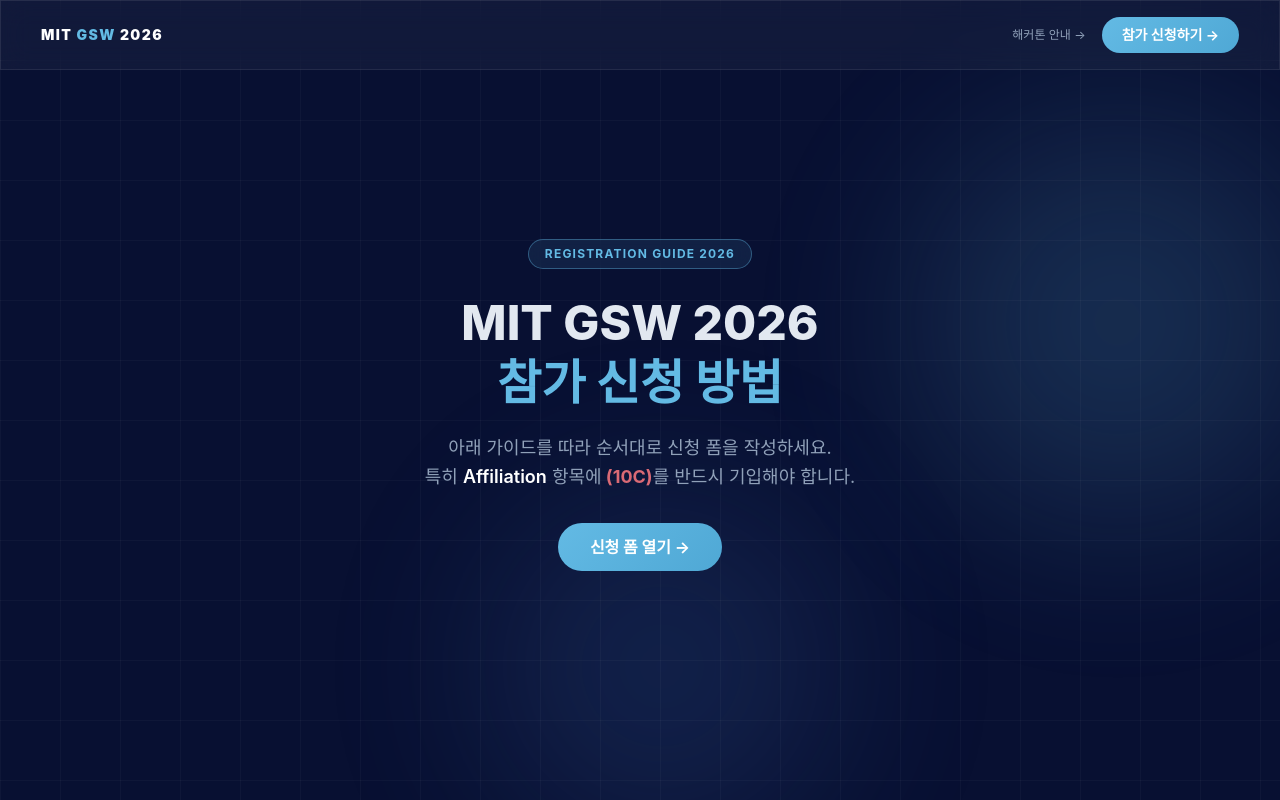
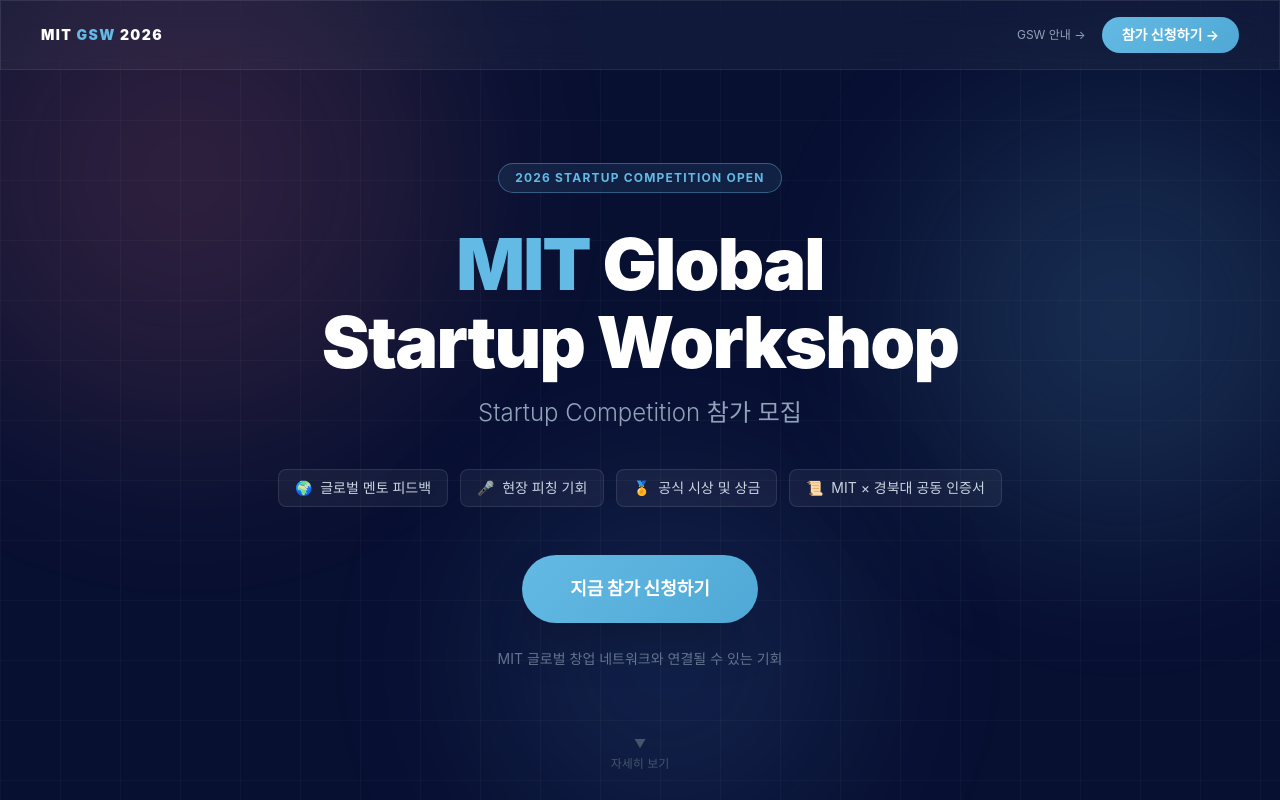
Before and after one commit to jinnarajin/mit-gws-guidepage, a React (Vite) app: page / in a window 1280 px wide. Shown: the top 800 px of the page. Built offline with nearby package versions, Linux system fonts and the light colour scheme.

Commit message:
chore: router 수정 및 navbar 컴포넌트화

```diff
--- a/src/App.jsx
+++ b/src/App.jsx
@@ -1,5 +1,5 @@
 import { BrowserRouter, Routes, Route } from 'react-router-dom'
-import HomePage from './pages/HomePage'
+import GswPage from './pages/GswPage'
 import HackathonPage from './pages/HackathonPage'
 
 export const FORM_URL =
@@ -9,8 +9,8 @@
   return (
     <BrowserRouter>
       <Routes>
-        <Route path="/" element={<HomePage />} />
-        <Route path="/hackathon" element={<HackathonPage />} />
+        <Route path="/" element={<HackathonPage />} />
+        <Route path="/gsw" element={<GswPage />} />
       </Routes>
     </BrowserRouter>
   )
--- /dev/null
+++ b/src/components/Navbar.jsx
@@ -0,0 +1,31 @@
+import { Link, useLocation } from 'react-router-dom'
+
+export default function Navbar({ registerUrl }) {
+  const { pathname } = useLocation()
+  const isGsw = pathname === '/gsw'
+
+  return (
+    <nav className="fixed top-0 left-0 right-0 z-50 flex items-center justify-between px-6 md:px-10 py-4
+                    border-b border-white/[0.07] glass">
+      <div className="text-sm font-black tracking-widest uppercase text-white">
+        MIT <span className="text-[#63BAE4]">GSW</span> 2026
+      </div>
+      <div className="flex items-center gap-4">
+        <Link
+          to={isGsw ? '/' : '/gsw'}
+          className="text-xs text-slate-400 hover:text-[#63BAE4] transition-colors"
+        >
+          {isGsw ? '해커톤 안내 →' : 'GSW 안내 →'}
+        </Link>
+        <a
+          href={registerUrl}
+          target="_blank"
+          rel="noopener noreferrer"
+          className="btn-glow text-white text-xs md:text-sm font-bold px-4 md:px-5 py-2 rounded-full"
+        >
+          참가 신청하기 →
+        </a>
+      </div>
+    </nav>
+  )
+}
--- a/src/pages/HomePage.jsx
+++ b/src/pages/GswPage.jsx
@@ -1,4 +1,4 @@
-import { Link } from 'react-router-dom'
+import Navbar from '../components/Navbar'
 
 const REGISTER_URL = 'https://gsw2026.com/'
 
@@ -61,32 +61,10 @@
   },
 ]
 
-export default function HomePage() {
+export default function GswPage() {
   return (
     <div className="min-h-screen w-full text-slate-200 font-sans" style={{ background: '#081032' }}>
-      {/* Navbar */}
-      <nav className="fixed top-0 left-0 right-0 z-50 flex items-center justify-between px-6 md:px-10 py-4
-                      border-b border-white/[0.07] glass">
-        <div className="text-sm font-black tracking-widest uppercase text-white">
-          MIT <span className="text-[#63BAE4]">GSW</span> 2026
-        </div>
-        <div className="flex items-center gap-4">
-          <Link
-            to="/hackathon"
-            className="text-xs text-slate-400 hover:text-[#63BAE4] transition-colors"
-          >
-            해커톤 안내 →
-          </Link>
-          <a
-            href={REGISTER_URL}
-            target="_blank"
-            rel="noopener noreferrer"
-            className="btn-glow text-white text-xs md:text-sm font-bold px-4 md:px-5 py-2 rounded-full"
-          >
-            참가 신청하기 →
-          </a>
-        </div>
-      </nav>
+      <Navbar registerUrl={REGISTER_URL} />
 
       {/* Hero */}
       <section className="relative min-h-screen flex flex-col items-center justify-center text-center
--- a/src/pages/HackathonPage.jsx
+++ b/src/pages/HackathonPage.jsx
@@ -1,5 +1,6 @@
 import { Analytics } from '@vercel/analytics/react'
-import Navbar from '../components/Hackathon/Navbar'
+import { FORM_URL } from '../App'
+import Navbar from '../components/Navbar'
 import Hero from '../components/Hackathon/Hero'
 import HowToApply from '../components/Hackathon/HowToApply'
 import Timeline from '../components/Hackathon/Timeline'
@@ -13,7 +14,7 @@
 export default function HackathonPage() {
   return (
     <div className="min-h-screen w-full text-slate-200 font-sans">
-      <Navbar />
+      <Navbar registerUrl={FORM_URL} />
       <Hero />
       <HowToApply />
       <Benefits />
```
